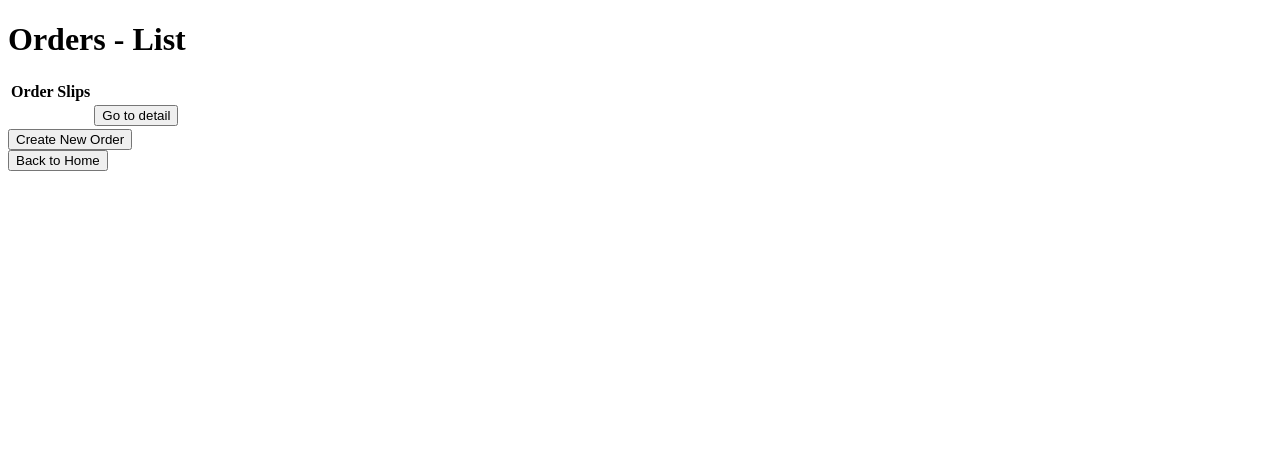
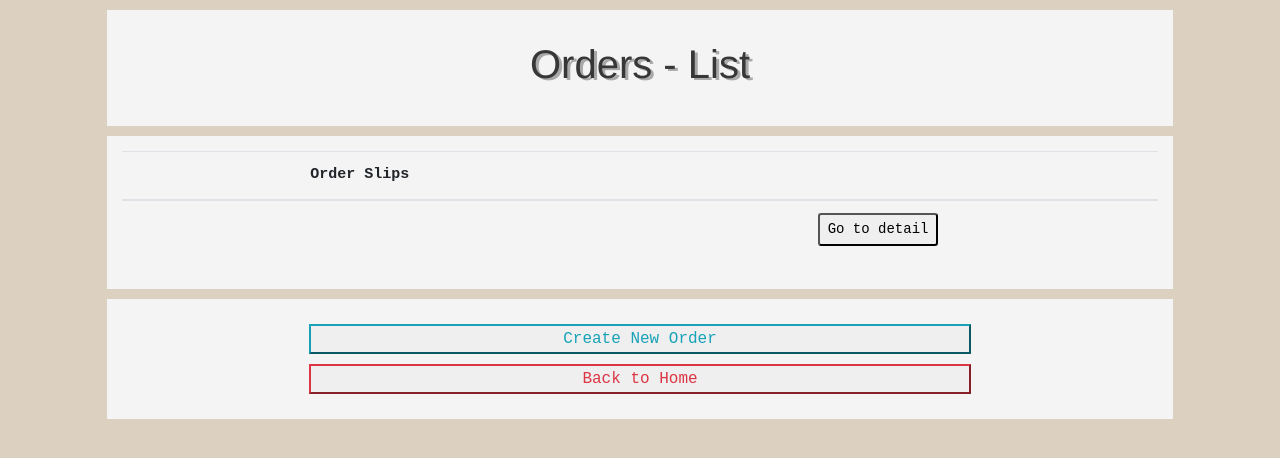
Before and after one commit to dokkaebae/thegoodplace, a Django app: page /orders-list in a window 1280 px wide. Shown: the top 458 px of the page. Run offline with Django 3.2, Linux system fonts and the light colour scheme; some libraries are stand-ins or nearby versions.

Commit message:
Added css to orders list

```diff
--- a/templates/orders_list.html
+++ b/templates/orders_list.html
@@ -2,14 +2,17 @@
 <html>
   <head>
     <title>Orders - List</title>
+
+    <link rel="stylesheet" href="/static/bootstrap.min.css">
+    <link rel="stylesheet" href="/static/styles.css">
   </head>
 
   <body>
-    <div>
+    <div class="col-lg-10 col-lg-10 mx-auto container">
       <h1 id="page_header">Orders - List</h1>
     </div>
 
-    <div>
+    <div class="col-lg-10 col-lg-10 mx-auto container">
       <table class="table">
         <thead>
           <tr>
@@ -22,7 +25,7 @@
               <td></td>
               <td>
                 <form method="get" action="http://localhost:8000/orders-detail">
-                  <button type="submit" id="button_to_orders_detail">Go to detail</button>
+                  <button type="submit" class="btn-sm" id="button_to_orders_detail">Go to detail</button>
                 </form>
               </td>
             </tr>
@@ -30,15 +33,17 @@
       </table>
     </div>
 
-    <div>
-      <form method="get" action="http://localhost:8000/orders-create">
-        <button type="submit" id="button_to_orders_create">Create New Order</button>
-      </form>
-    </div>
-    <div>
-      <form method="get" action="http://localhost:8000">
-        <button type="submit" id="back_button">Back to Home</button>
-      </form>
+    <div class="col-lg-10 col-lg-10 mx-auto container">
+      <div class="col-lg-8 mx-auto button_container">
+        <form method="get" action="http://localhost:8000/orders-create">
+          <button type="submit" class="btn-block btn-outline-info" id="button_to_orders_create">Create New Order</button>
+        </form>
+      </div>
+      <div class="col-lg-8 mx-auto button_container">
+        <form method="get" action="http://localhost:8000">
+          <button type="submit" class="btn-block btn-outline-danger" id="back_button">Back to Home</button>
+        </form>
+      </div>
     </div>
   </body>
 </html>
```
